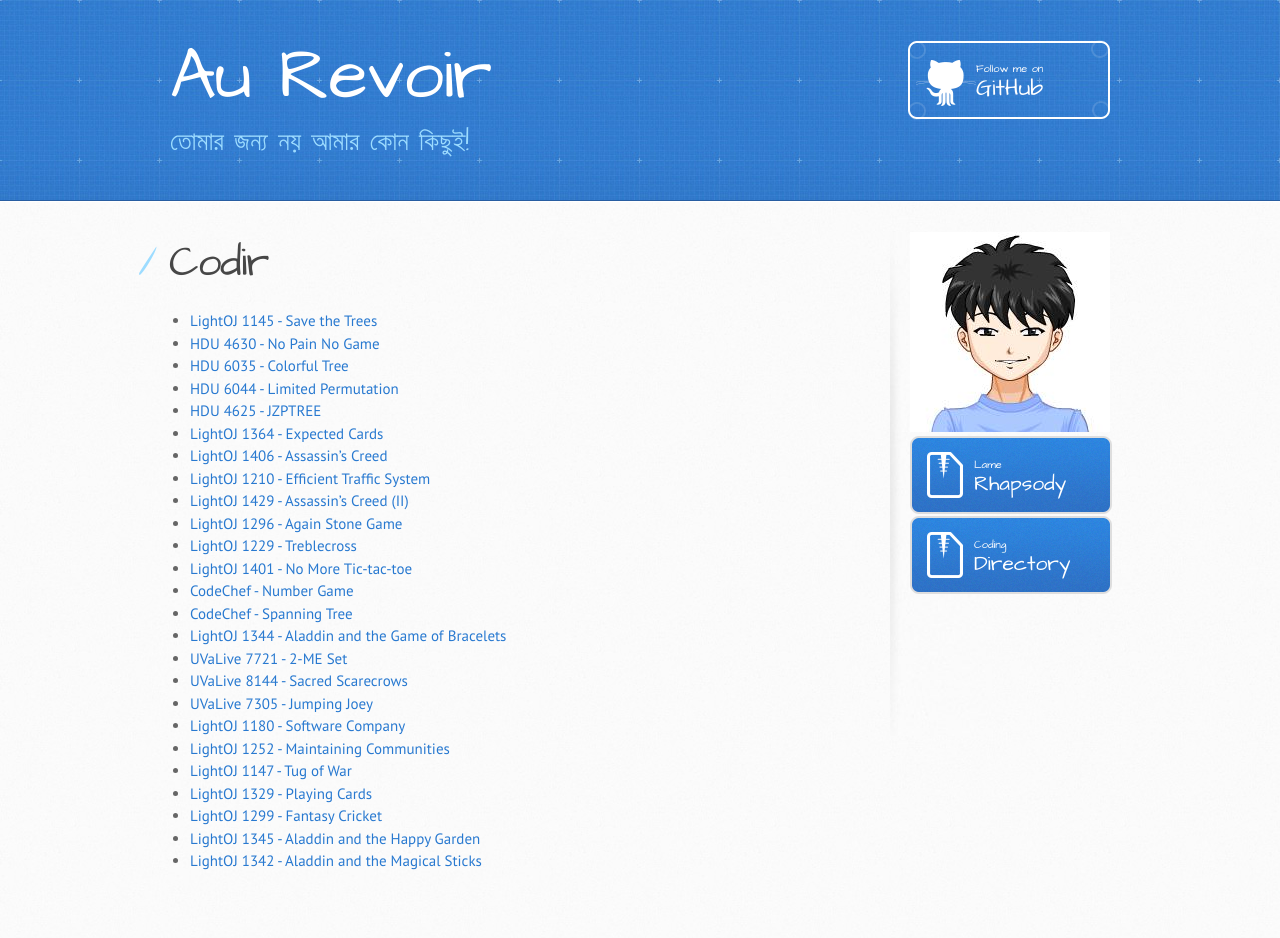
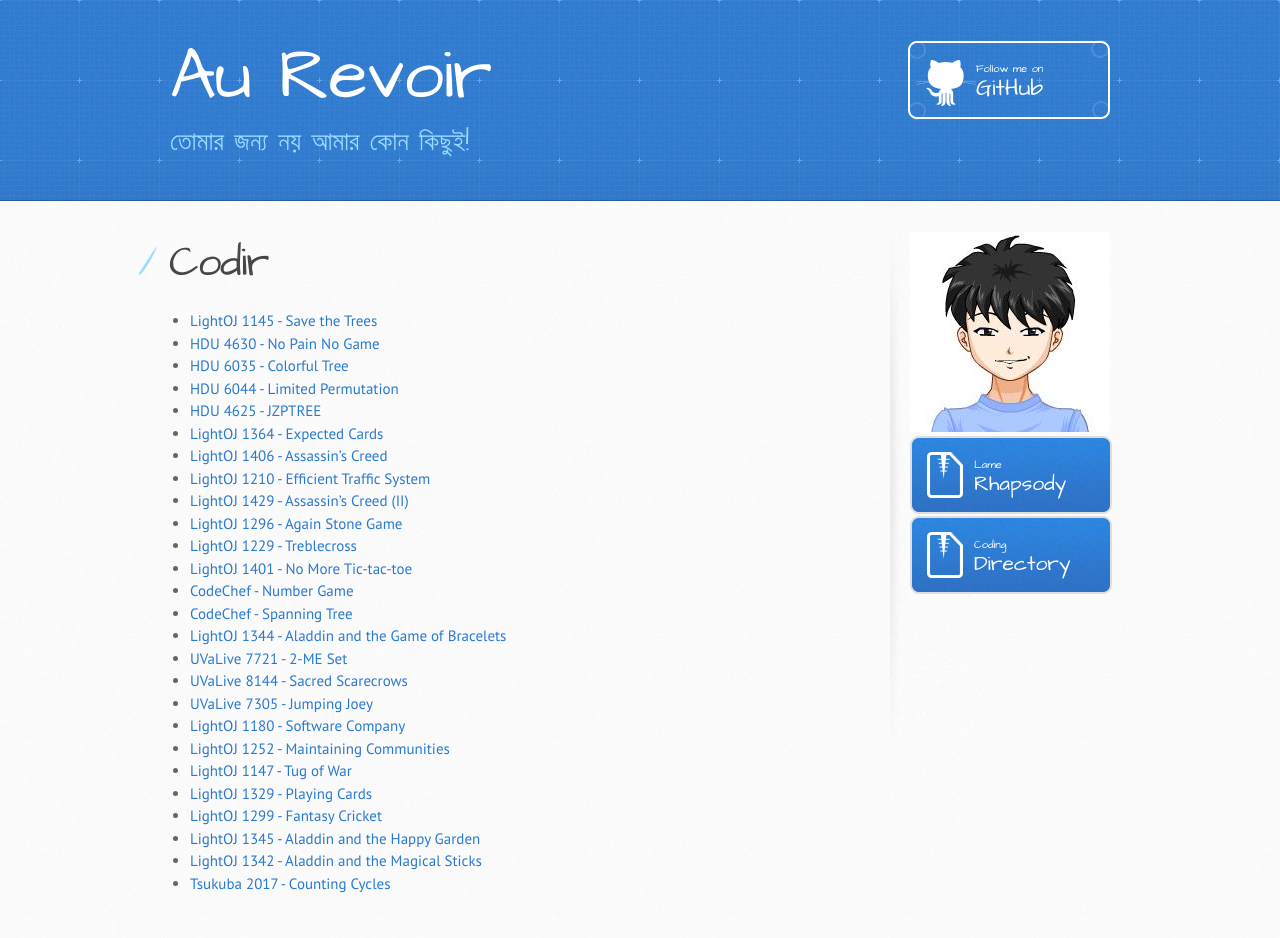
Before and after one commit to rebornplusplus/rebornplusplus.github.io, a Jekyll site: the page built from codir/index.md, in a window 1280 px wide. Built offline with Jekyll 4.4.1, drawn with Linux system fonts in a browser that asks for light colours; some web fonts are replaced; our own code applies the rules of GitHub Pages for plain Markdown files; before the commit the page ends 915 px from its top, so only the background shows below that.

Commit message:
Update index.md

```diff
--- a/codir/index.md
+++ b/codir/index.md
@@ -29,3 +29,4 @@ layout: default
 * [LightOJ 1299 - Fantasy Cricket](./lo-1299-fantasy-cricket)
 * [LightOJ 1345 - Aladdin and the Happy Garden](./lo-1345-aladdin-and-the-happy-garden)
 * [LightOJ 1342 - Aladdin and the Magical Sticks](./lo-1342-aladdin-and-the-magical-sticks)
+* [Tsukuba 2017 - Counting Cycles](./tsukuba-2017-counting-cycles)
```
